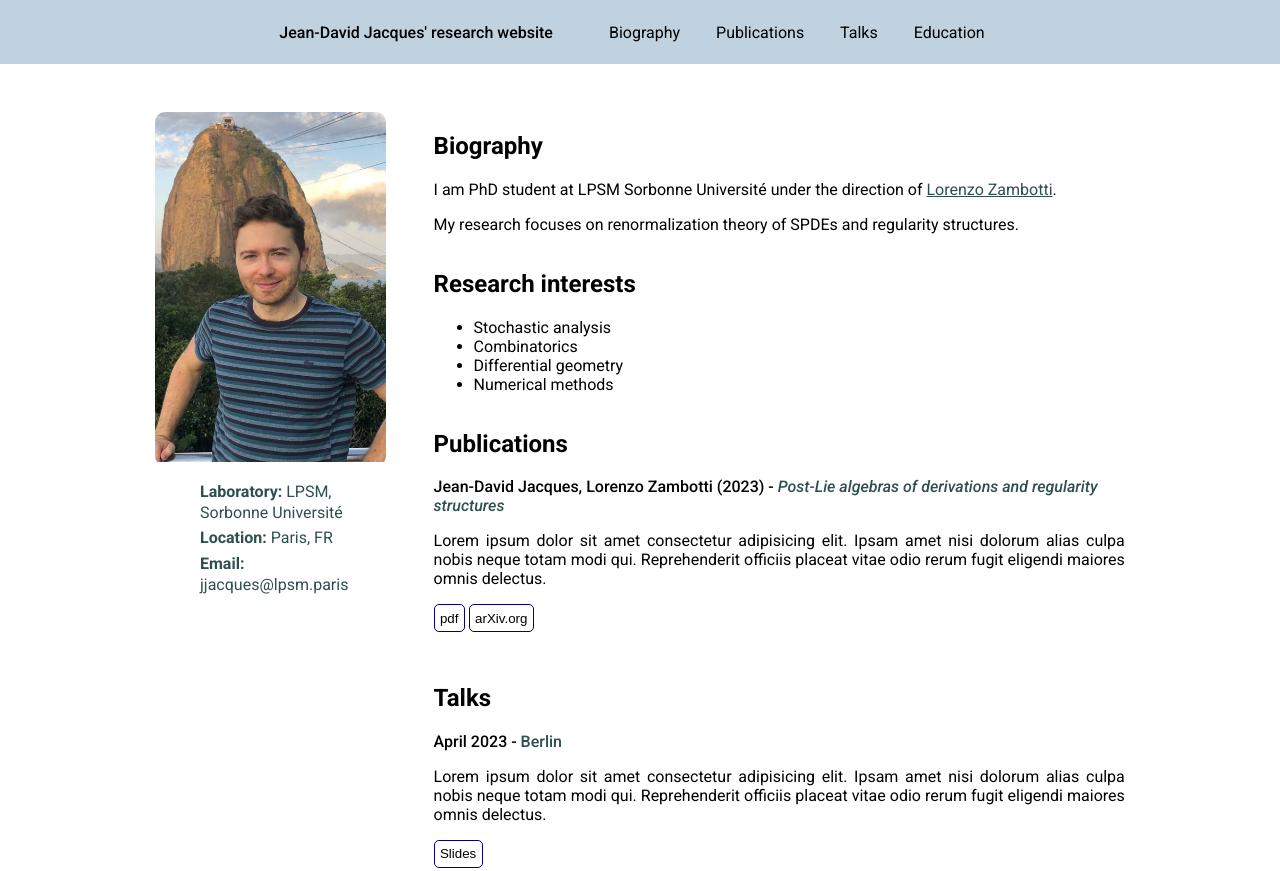
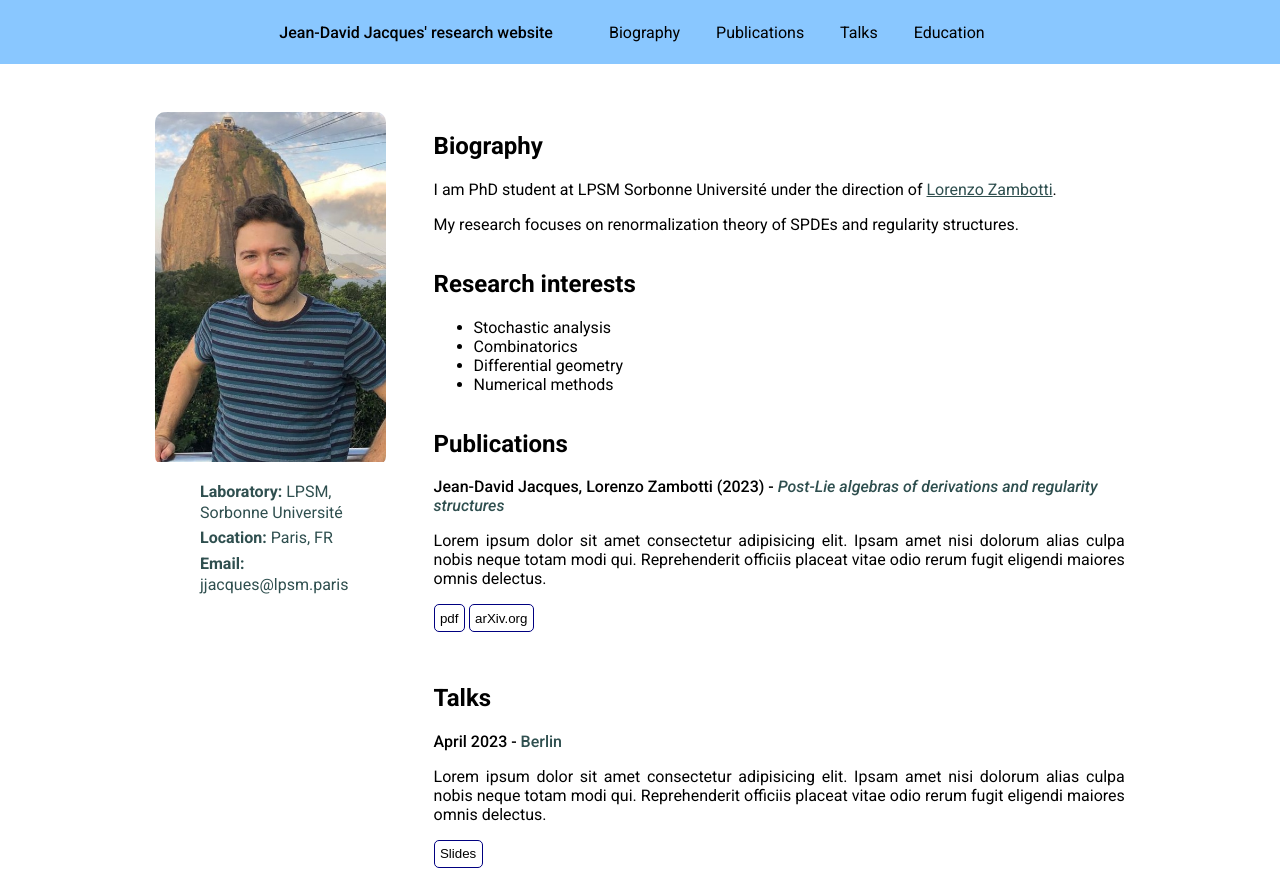
Before and after one commit to alexrobert75/JDJacques, a plain HTML site: page index.html in a window 1280 px wide. Shown: the top 871 px of the page. Drawn offline with Linux system fonts and the light colour scheme.

Commit message:
Add files via upload

```diff
--- a/style.css
+++ b/style.css
@@ -12,7 +12,7 @@ header {
     justify-content: center;
     align-items: center;
     height: 4rem;
-    background-color: rgba(189, 207, 223, 0.95);
+    background-color: rgba(131, 197, 255, 0.95);
 }
 
 nav li {
```
